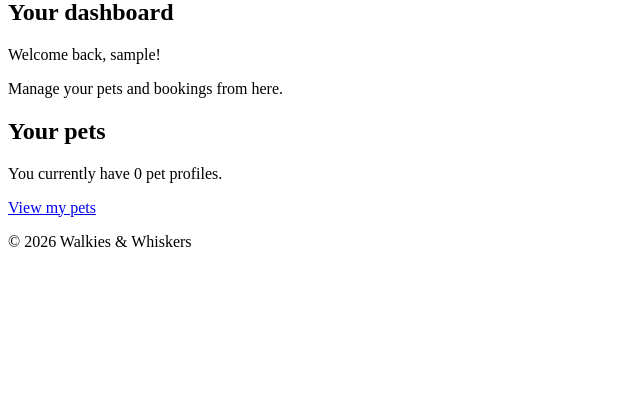
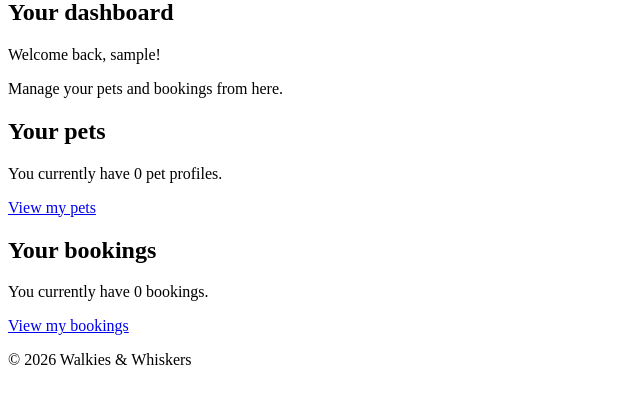
Before and after one commit to CtrlAltKismet/walkies-and-whiskers, a Django app: page /accounts/dashboard/ in a window 1280 px wide. Shown: the part 210-614 px from the top of the page, without its empty margins (0-640 px from the left). Run offline with Django 5.2, Linux system fonts and the light colour scheme; the visitor is signed in with stand-in values (Sample User, id 1); data that the repository does not hold is empty.

Commit message:
Added your bookings to dashboard html

```diff
--- a/accounts/templates/accounts/dashboard.html
+++ b/accounts/templates/accounts/dashboard.html
@@ -29,5 +29,20 @@
             </a>
         </p>
     </section>
+
+    <section>
+        <h2>Your bookings</h2>
+
+        <p>
+            You currently have {{ booking_count }}
+            booking{{ booking_count|pluralize }}.
+        </p>
+
+        <p>
+            <a href="{% url 'booking_list' %}">
+                View my bookings
+            </a>
+        </p>
+    </section>
 </section>
 {% endblock %}
```
